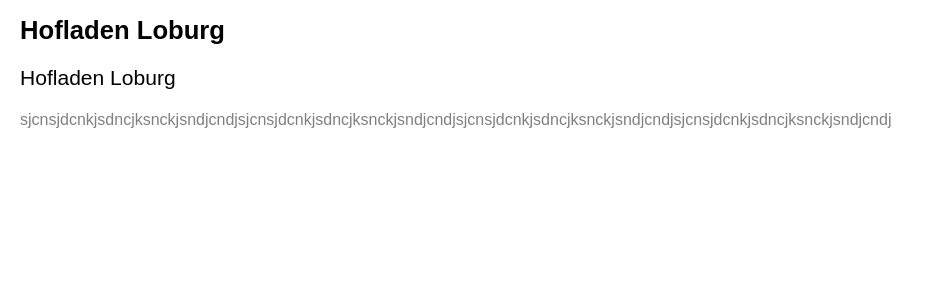
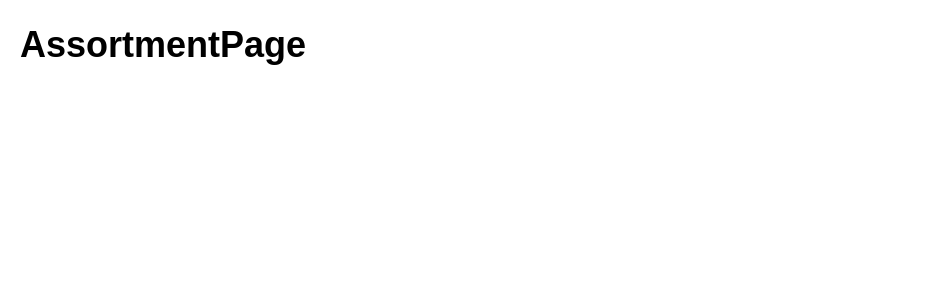
Before and after one commit to CasparVelsen/hofladen-loburg, a React (Create React App) app: page /assortment in a window 1280 px wide. Shown: the top 300 px of the page, without its empty margins (0-934 px from the left). Built offline with nearby package versions, Linux system fonts and the light colour scheme.

Commit message:
Add routes

```diff
--- a/src/App.js
+++ b/src/App.js
@@ -1,14 +1,18 @@
-import Paragraph from "./components/Paragraph/Paragraph";
-import Title from "./components/Title/Title";
+import { Route, Routes } from "react-router-dom";
+import HomePage from "./pages/HomePage";
+import AssortmentPage from "./pages/AssortmentPage";
+import AboutPage from "./pages/AboutPage";
+import ContactPage from "./pages/ContactPage";
 
 function App() {
   return (
     <main>
-      <Title level={1}>Hofladen Loburg</Title>
-      <Title level={3}>Hofladen Loburg</Title>
-      <Paragraph textColor="light">
-        sjcnsjdcnkjsdncjksnckjsndjcndjsjcnsjdcnkjsdncjksnckjsndjcndjsjcnsjdcnkjsdncjksnckjsndjcndjsjcnsjdcnkjsdncjksnckjsndjcndj
-      </Paragraph>
+      <Routes>
+        <Route path="/" element={<HomePage />} />
+        <Route path="/assortment" element={<AssortmentPage />} />
+        <Route path="/about" element={<AboutPage />} />
+        <Route path="/contact" element={<ContactPage />} />
+      </Routes>
     </main>
   );
 }
--- a/src/index.js
+++ b/src/index.js
@@ -3,12 +3,15 @@
 import App from "./App";
 import reportWebVitals from "./reportWebVitals";
 import GlobalStyles from "./GlobalStyles";
+import { BrowserRouter } from "react-router-dom";
 
 const root = ReactDOM.createRoot(document.getElementById("root"));
 root.render(
   <React.StrictMode>
-    <GlobalStyles />
-    <App />
+    <BrowserRouter>
+      <GlobalStyles />
+      <App />
+    </BrowserRouter>
   </React.StrictMode>
 );
 
--- /dev/null
+++ b/src/pages/AboutPage.js
@@ -0,0 +1,3 @@
+export default function AboutPage() {
+  return <h1>Aboutpage</h1>;
+}
--- /dev/null
+++ b/src/pages/AssortmentPage.js
@@ -0,0 +1,3 @@
+export default function AssortmentPage() {
+  return <h1>AssortmentPage</h1>;
+}
--- /dev/null
+++ b/src/pages/ContactPage.js
@@ -0,0 +1,3 @@
+export default function ContactPage() {
+  return <h1>ContactPage</h1>;
+}
--- /dev/null
+++ b/src/pages/HomePage.js
@@ -0,0 +1,3 @@
+export default function HomePage() {
+  return <h1>HomePage</h1>;
+}
```
